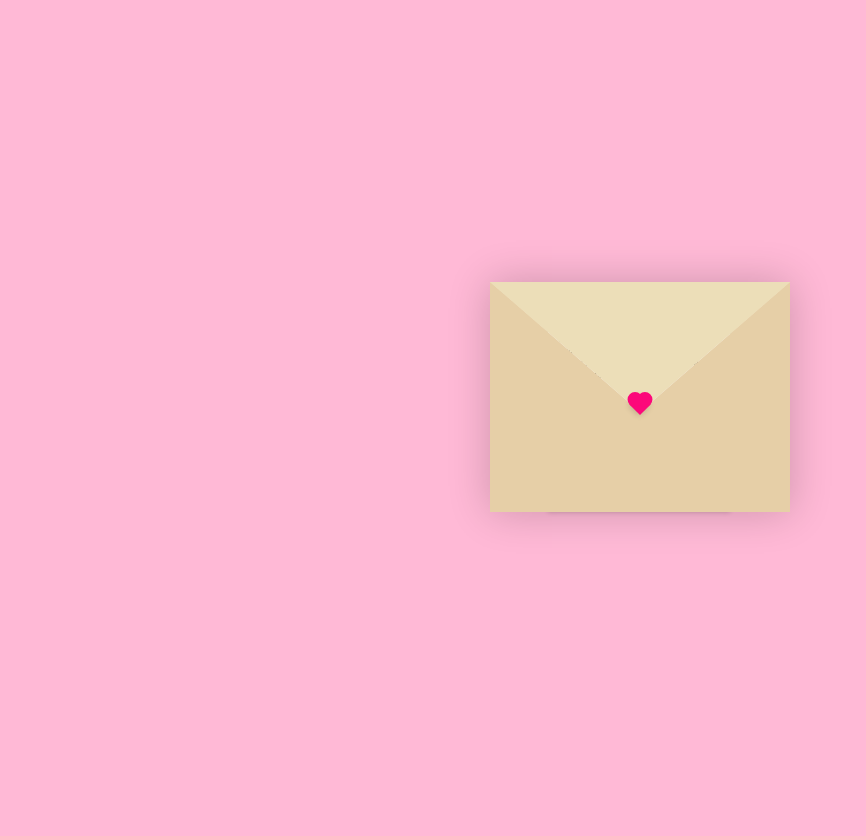
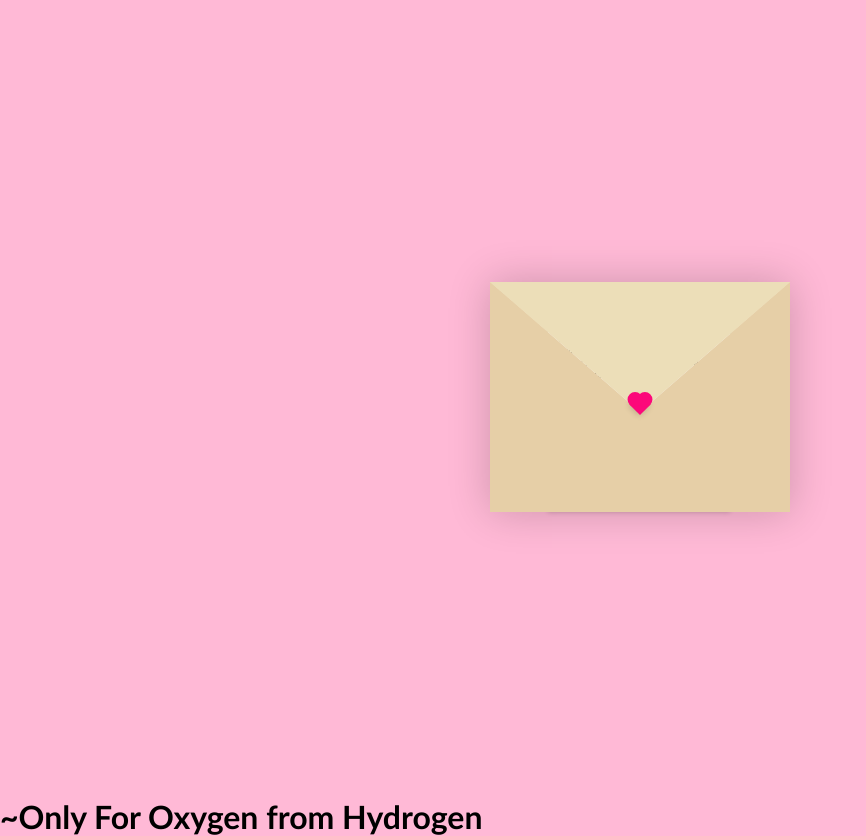
Before and after one commit to MintuSingh07/valentine, a plain HTML site: page index.html in a window 1280 px wide. Shown: the part 48-884 px from the top of the page, without its empty margins (0-866 px from the left). Before the commit the page ends 845 px from the top, so only its background shows below. Drawn offline with Linux system fonts and the light colour scheme.

Commit message:
Update index.html

```diff
--- a/index.html
+++ b/index.html
@@ -28,6 +28,7 @@
             </div>
         </div>
     </div>
+    <h1>~Only For Oxygen from Hydrogen</h1>
     <script>
         const envelope = document.querySelector('.envelope-wrapper');
         envelope.addEventListener('click', () => {
```
